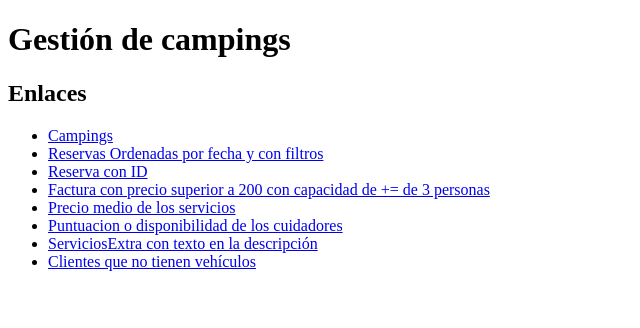
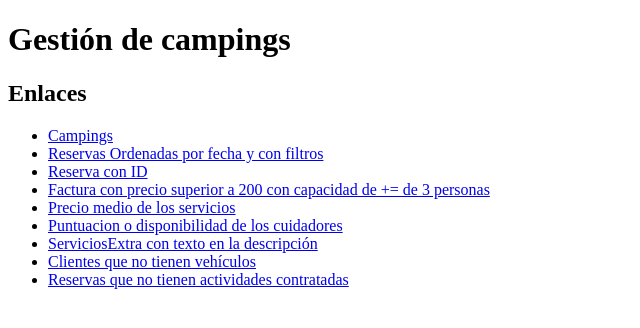
Before and after one commit to MarcosGarciaR/ProyectoDWES, a Django app: page / in a window 1280 px wide. Shown: the top 328 px of the page, without its empty margins (0-640 px from the left). Run offline with Django 5.2, Linux system fonts and the light colour scheme.

Commit message:
URL 9 - Reservas sin actividades + Actualización del README completo + cambios Modelo reservas (related_name)

```diff
--- a/camping/models.py
+++ b/camping/models.py
@@ -104,7 +104,7 @@ class Reserva(models.Model):
     parcela = models.OneToOneField(Parcela, on_delete=models.PROTECT)
     fecha_inicio = models.DateField()
     fecha_fin = models.DateField()
-    actividades = models.ManyToManyField(Actividad)
+    actividades = models.ManyToManyField(Actividad, related_name="actividades")
 
 # ServiciosEXTRA
 class ServiciosExtra(models.Model):
--- a/camping/templates/index.html
+++ b/camping/templates/index.html
@@ -18,6 +18,7 @@
         <li><a href="{% url 'cuidadores_puntuacion_disponibilidad' 6 %}">Puntuacion o disponibilidad de los cuidadores</a></li>
         <li><a href="{% url 'descripcion_serviciosextra' 'acciones' %}">ServiciosExtra con texto en la descripción</a></li>
         <li><a href="{% url 'clientes_sin_vehiculo' %}">Clientes que no tienen vehículos</a></li>
+        <li><a href="{% url 'reservas_sin_actividades' %}">Reservas que no tienen actividades contratadas</a></li>
     </ul>
 
 </body>
--- a/camping/urls.py
+++ b/camping/urls.py
@@ -10,6 +10,7 @@ urlpatterns = [
     path('servicios/', views.precio_medio_servicios , name='precio_medio_servicios'),
     path('cuidadores/<int:puntuacionPedida>/', views.puntuacionydisponibilidad_cuidadores , name='cuidadores_puntuacion_disponibilidad'),
     path('cuidadores/<str:texto>/', views.busqueda_descripcion_serviciosextra , name='descripcion_serviciosextra'),
-    re_path(r"^filtro[0-9]$", views.clientes_sin_vehiculo , name='clientes_sin_vehiculo'),
+    re_path(r"^cliente[0-9]$", views.clientes_sin_vehiculo , name='clientes_sin_vehiculo'),
+    re_path(r"^reserva[0-9]$", views.reservas_sin_actividades , name='reservas_sin_actividades'),
 
 ]
--- a/camping/views.py
+++ b/camping/views.py
@@ -1,7 +1,6 @@
 from django.shortcuts import render
 from .models import *
-from django.db.models import Avg, Max, Min, Q
-# from django.db.models import Q, Prefetch
+from django.db.models import Avg, Max, Min, Q, Prefetch
 # from django.views.defaults import page_not_found
 
 
@@ -10,6 +9,7 @@ from django.db.models import Avg, Max, Min, Q
 def index(request):
     return render(request, 'index.html')
 
+#   Ver la lista de campings
 def ver_campings(request):
     campings = Camping.objects.all()
 
@@ -19,7 +19,7 @@ def ver_campings(request):
 
     return render(request, 'URLs/campings.html', {"mostrar_campings":campings})
 
-
+#   Ordenar las reservas por fecha de inicio
 def ver_reservas_por_fecha(request):
     reservas = Reserva.objects.select_related('cliente__datos_cliente').order_by('fecha_inicio')
 
@@ -33,6 +33,7 @@ def ver_reservas_por_fecha(request):
     return render(request, 'URLs/reservas_fecha.html', {"mostrar_reservas":reservas})
 
 
+#   Ver la reserva cuyo ID se pasa por la URL
 def ver_reserva_por_id(request, id_reserva):
     reserva = Reserva.objects.select_related('cliente__datos_cliente').prefetch_related("actividades").get(id=id_reserva)
 
@@ -42,13 +43,13 @@ def ver_reserva_por_id(request, id_reserva):
                                     + "JOIN camping_persona cp ON cc.id = cp.id "
                                     + "JOIN camping_reserva_actividades cra ON cra.reserva_id= cr.id "
                                     + "JOIN camping_actividad cact ON cra.actividad_id = cact.id"
-                                    + "WHERE cr.id = id_reserva")
+                                    + "WHERE cr.id = %s", [id_reserva])[0]
     """
 
     return render(request, 'URLs/reserva_por_id.html', {'mostrar_reservaid':reserva})
 
 
-#   Hacer filtro AND con precio de factura >= 'X' y capacidad de personas de la Parcela >= Y
+#   Mostrar las facturas mediante el uso de un filtro AND con precio de factura >= 'X' y capacidad de personas de la Parcela >= Y
 def ver_factura_precio_capacidad(request, precio, capacidadParcela):
     facturas = Factura.objects.select_related('reserva__reserva__parcela').filter(total__gte=precio, reserva__reserva__parcela__capacidad__gte=capacidadParcela)
 
@@ -57,7 +58,7 @@ def ver_factura_precio_capacidad(request, precio, capacidadParcela):
                                     + "JOIN camping_reservaextra cre ON cf.reserva_id = cre.id"
                                     + "JOIN camping_reserva cr ON cre.reserva_id = cr.id"
                                     + "JOIN camping_parcela cp ON cr.parcela_id = cp.id"
-                                    + "WHERE cf.total > precio AND cp.capacidad > capacidadParcela")
+                                    + "WHERE cf.total > %s AND cp.capacidad > %s", [int(precio),int(capacidadParcela)])
     """
 
     return render(request, 'URLs/factura_precio_capacidad.html',{'mostrar_facturas':facturas})
@@ -77,7 +78,7 @@ def precio_medio_servicios(request):
     return render(request, 'URLs/servicios_media_puntos.html',{"media":media, "maximo":maximo, "minimo":minimo})
 
 
-#   Hacer filtro OR con las puntuaciones de los cuidadores, > X o esté disponible de noche
+#   Mostrar los cuidadores mediante un filtro OR con las puntuaciones de los cuidadores, > X o esté disponible de noche
 def puntuacionydisponibilidad_cuidadores(request, puntuacionPedida):
     cuidadores = Cuidador.objects.select_related('usuario__datos_usuario').filter(Q(puntuacion__gt=puntuacionPedida) | Q(disponible_de_noche=True) )
 
@@ -85,19 +86,20 @@ def puntuacionydisponibilidad_cuidadores(request, puntuacionPedida):
     cuidadores = Cuidador.objects.raw("Select * FROM camping_cuidador cc"
                                         + "JOIN camping_perfilusuario cpu ON cc.usuario_id = cpu.id"
                                         + "JOIN camping_persona cp ON cpu.datos_usuario.id = cp.id"
-                                        + "WHERE cc.puntuacion > puntuacionPedida OR cc.disponible_de_noche")
+                                        + "WHERE cc.puntuacion > %s OR cc.disponible_de_noche", [int(puntuacionPedida)])
     """
 
     return render(request, 'URLs/puntuacionydisponibilidad_cuidadores.html', {'mostrar_cuidadores':cuidadores})
 
 
-#   Busqueda de ServiciosExtra cuya descripción tenga la palabra acciones.
+#   Busqueda de ServiciosExtra cuya descripción tenga la palabra recibida por parámetro.
 def busqueda_descripcion_serviciosextra(request, texto):
     servicios = ServiciosExtra.objects.filter(descripcion__contains=texto)
 
     """
+    textoDescripcion = "'%"+texto+"%'"
     servicios = ServiciosExtra.objects.raw("SELECT * FROM camping_serviciosextra cse "
-                                            + "WHERE cse.descripcion LIKE %texto%")
+                                            + "WHERE cse.descripcion LIKE %s", [textoDescripcion])
     """
 
     return render(request, 'URLs/servicios_extra_descripcion.html', {'mostrar_servicios':servicios})
@@ -105,7 +107,7 @@ def busqueda_descripcion_serviciosextra(request, texto):
 
 #   URL con filtro none CLIENTES que no aparecen en la tabla intermedia VEHICULO_CLIENTE
 def clientes_sin_vehiculo(request):
-    clientes = Cliente.objects.select_related('datos_cliente').prefetch_related("vehiculos").filter(id=None)
+    clientes = Cliente.objects.select_related('datos_cliente').prefetch_related(Prefetch("vehiculos")).filter(vehiculos__isnull=True)
 
     """
     clientes = Cliente.objects.raw("SELECT * FROM camping_cliente cc"
@@ -113,3 +115,15 @@ def clientes_sin_vehiculo(request):
     """
 
     return render(request, 'URLs/clientes_sin_vehiculo.html', {'mostrar_clientes_sin_vehiculo':clientes})
+
+
+#   Mostrar las reservas que no tienen actividades asociadas
+def reservas_sin_actividades(request):
+    reservas = Reserva.objects.select_related("cliente__datos_cliente").prefetch_related(Prefetch("actividades")).filter(actividades__isnull=True).order_by('id')[:10]
+
+    """
+    reservas = Reserva.objects.raw("SELECT * FROM camping_reserva cr"
+                                    + "WHERE cr.id NOT IN ("SELECT reserva_id FROM camping_reserva_actividades")")
+    """
+
+    return render(request, 'URLs/reservas_sin_actividades.html', {'mostrar_reservas':reservas})
```
Also changed, not shown: camping/templates/URLs/reservas_sin_actividades.html (added, +24 -0 lines), README.md, camping/migrations/0004_alter_reserva_actividades.py (added), diagrama/ModeloE_R_Camping.png.
